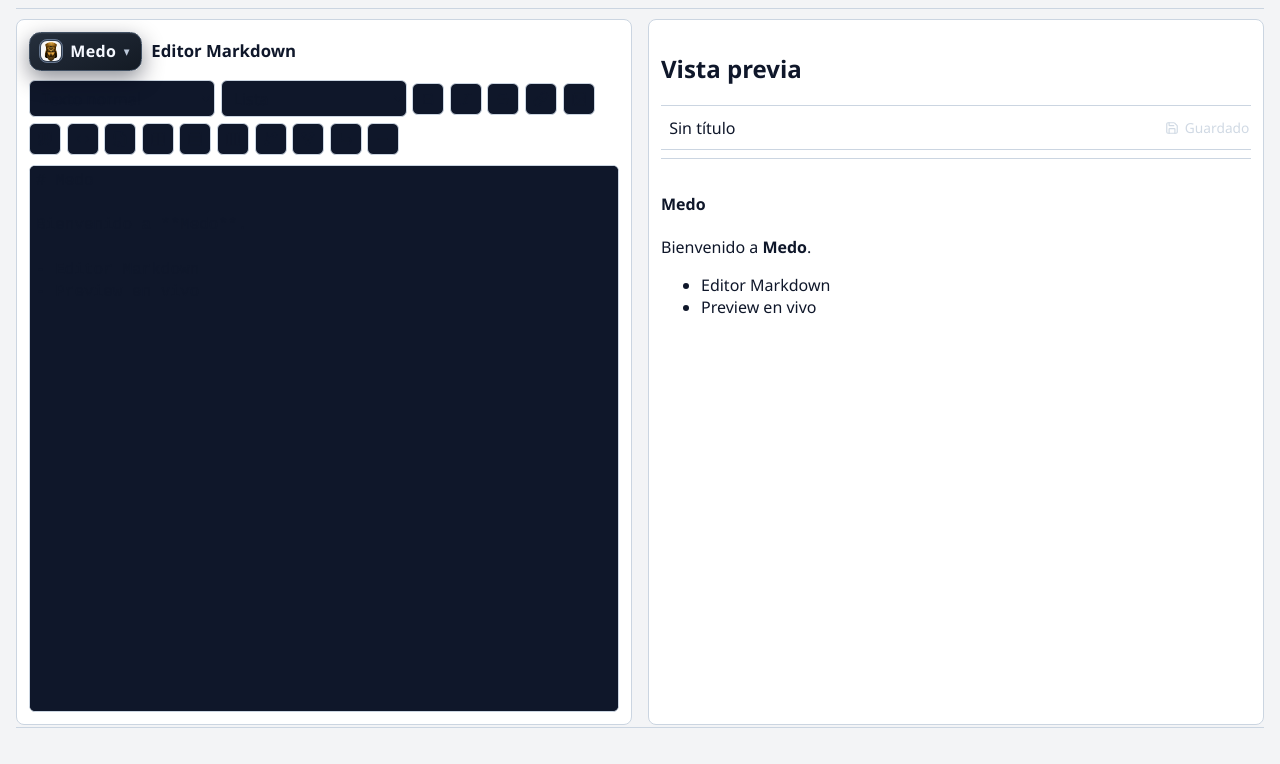
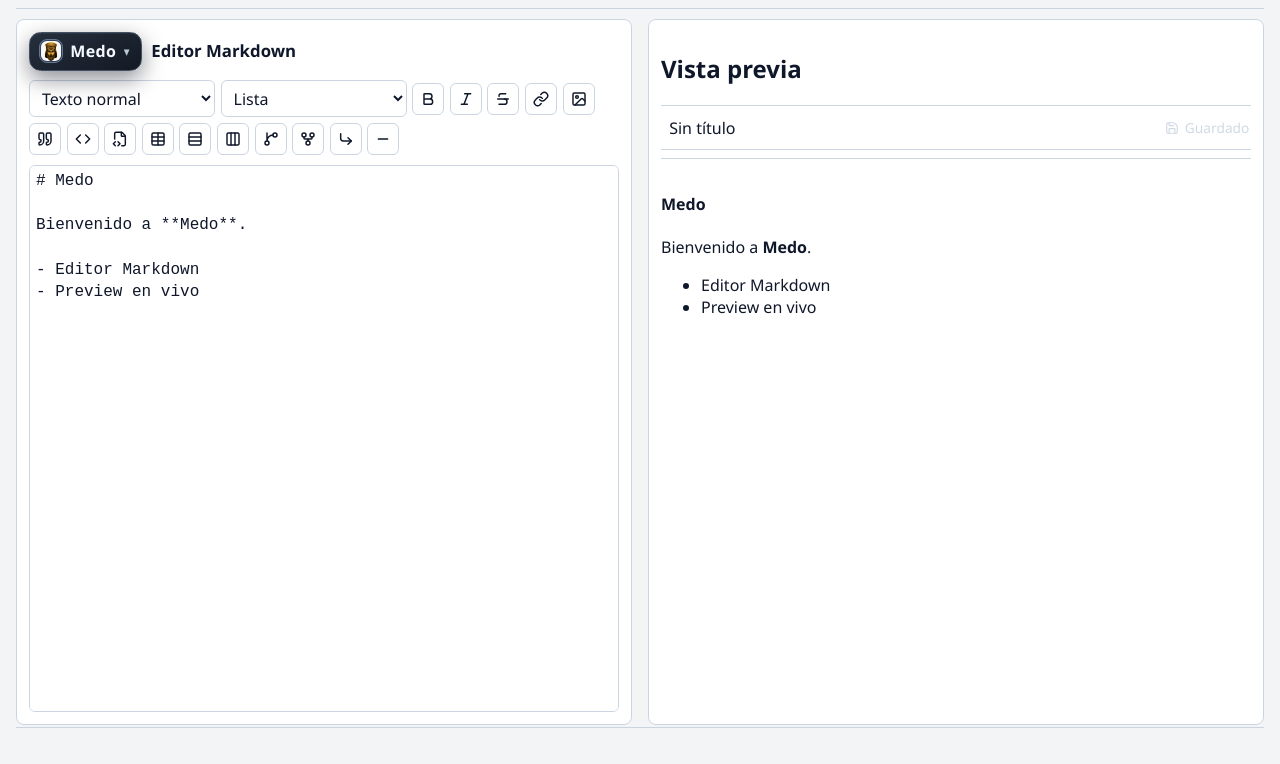
Before and after one commit to GeorgeValle/Medo, a React (Vite) app: page / in a window 1280 px wide. Shown: the top 764 px of the page. Built offline with nearby package versions, Linux system fonts and the light colour scheme.

Commit message:
Fix light theme contrast for editor and modal controls

```diff
--- a/src/App.module.css
+++ b/src/App.module.css
@@ -51,7 +51,7 @@
   display: flex;
   flex-direction: column;
   gap: 0.55rem;
-  background: #0f172a;
+  background: var(--color-modal-bg);
   border: 1px solid var(--color-border);
   border-radius: 10px;
   padding: 1rem;
@@ -66,11 +66,11 @@
 }
 
 .tabButton {
-  background: #101a2b;
-  color: var(--color-text);
+  background: var(--color-control-bg);
+  color: var(--color-control-text);
   border: 1px solid var(--color-border);
   border-radius: 8px 8px 0 0;
-  border-bottom-color: #334155;
+  border-bottom-color: var(--color-border);
   padding: 0.42rem 0.74rem;
   cursor: pointer;
   margin-bottom: -1px;
@@ -78,20 +78,20 @@
 
 .tabButton:hover {
   border-color: #5f6f83;
-  background: #18253b;
+  background: color-mix(in srgb, var(--color-control-bg) 80%, var(--color-text) 20%);
 }
 
 .tabButton:focus-visible {
-  outline: 2px solid #8ea3c2;
+  outline: 2px solid var(--color-focus);
   outline-offset: 1px;
 }
 
 .tabButtonActive {
-  background: #0f172a;
-  border-color: #9db3cf;
-  border-bottom-color: #0f172a;
-  box-shadow: inset 0 -1px 0 #0f172a, 0 1px 0 rgba(157, 179, 207, 0.2);
-  color: #f8fafc;
+  background: var(--color-modal-bg);
+  border-color: var(--color-border);
+  border-bottom-color: var(--color-modal-bg);
+  box-shadow: inset 0 -1px 0 var(--color-modal-bg), 0 1px 0 color-mix(in srgb, var(--color-border) 70%, transparent);
+  color: var(--color-text);
   font-weight: 600;
 }
 
@@ -103,7 +103,7 @@
 }
 
 .tabPanel:focus-visible {
-  outline: 2px solid #8ea3c2;
+  outline: 2px solid var(--color-focus);
   outline-offset: 2px;
 }
 
@@ -127,7 +127,7 @@
 .changelogItem h3 {
   margin: 0 0 0.45rem;
   font-size: 0.98rem;
-  color: #e2e8f0;
+  color: var(--color-text);
 }
 
 .changelogItem ul {
@@ -148,8 +148,8 @@
 
 .reportForm input,
 .reportForm textarea {
-  background: #101a2b;
-  color: var(--color-text);
+  background: var(--color-control-bg);
+  color: var(--color-control-text);
   border: 1px solid var(--color-border);
   border-radius: 6px;
   padding: 0.45rem 0.55rem;
@@ -182,7 +182,7 @@
   margin: 0.5rem 0;
   border-left: 3px solid #64748b;
   padding-left: 0.7rem;
-  color: #d1d5db;
+  color: var(--color-muted-text);
 }
 
 .modal button {
--- a/src/components/editor/EditorPanel.module.css
+++ b/src/components/editor/EditorPanel.module.css
@@ -30,8 +30,8 @@
 
 .formatToolbar select,
 .iconButton {
-  background: #0f172a;
-  color: var(--color-text);
+  background: var(--color-control-bg);
+  color: var(--color-control-text);
   border: 1px solid var(--color-border);
   border-radius: 6px;
 }
@@ -50,9 +50,9 @@
   transition: border-color 120ms ease, background-color 120ms ease, color 120ms ease;
 }
 
-.iconButton:hover { border-color: #64748b; color: #f8fafc; }
-.iconButton:active { background: #1e293b; }
-.iconButton:focus-visible { outline: 2px solid #facc15; outline-offset: 1px; }
+.iconButton:hover { border-color: #64748b; color: var(--color-text); }
+.iconButton:active { background: color-mix(in srgb, var(--color-control-bg) 65%, var(--color-text) 35%); }
+.iconButton:focus-visible { outline: 2px solid var(--color-focus); outline-offset: 1px; }
 
 .tooltip {
   position: absolute;
@@ -61,9 +61,9 @@
   transform: translateX(-50%) translateY(2px);
   pointer-events: none;
   white-space: nowrap;
-  background: #020617;
-  border: 1px solid #334155;
-  color: #f8fafc;
+  background: var(--color-modal-bg);
+  border: 1px solid var(--color-border);
+  color: var(--color-text);
   border-radius: 6px;
   padding: 0.2rem 0.4rem;
   font-size: 0.72rem;
@@ -85,7 +85,7 @@
   min-height: 340px;
   height: 100%;
   overflow: auto;
-  background: #0f172a;
+  background: var(--color-editor-bg);
   border: 1px solid var(--color-border);
   border-radius: 6px;
   min-width: 0;
--- a/src/components/editor/EditorPanel.tsx
+++ b/src/components/editor/EditorPanel.tsx
@@ -35,12 +35,12 @@ type Props = {
 
 const editorTheme = EditorView.theme({
   '&': { height: '100%' },
-  '.cm-content, .cm-gutters': { backgroundColor: '#0f172a', color: 'var(--color-text)' },
-  '.cm-content': { caretColor: '#facc15' },
-  '.cm-cursor': { borderLeftColor: '#facc15', borderLeftWidth: '2px' },
+  '.cm-content, .cm-gutters': { backgroundColor: 'var(--color-editor-bg)', color: 'var(--color-editor-text)' },
+  '.cm-content': { caretColor: 'var(--color-focus)' },
+  '.cm-cursor': { borderLeftColor: 'var(--color-focus)', borderLeftWidth: '2px' },
   '.cm-dropCursor': { borderLeftColor: '#ffffff', borderLeftWidth: '2px' },
-  '&.cm-focused .cm-cursor': { borderLeftColor: '#facc15' },
-  '&.cm-focused': { outline: '1px solid #facc15' },
+  '&.cm-focused .cm-cursor': { borderLeftColor: 'var(--color-focus)' },
+  '&.cm-focused': { outline: '1px solid var(--color-focus)' },
   '.cm-selectionBackground, &.cm-focused .cm-selectionBackground, ::selection': { backgroundColor: 'rgba(250, 204, 21, 0.3)' },
   '.cm-scroller': { overflow: 'auto', maxWidth: '100%' }
 });
--- a/src/components/preferences/PreferencesModal.module.css
+++ b/src/components/preferences/PreferencesModal.module.css
@@ -30,8 +30,8 @@
 
 .modal select,
 .modal button {
-  background: #101a2b;
-  color: var(--color-text);
+  background: var(--color-control-bg);
+  color: var(--color-control-text);
   border: 1px solid var(--color-border);
   border-radius: 6px;
   padding: 0.45rem 0.6rem;
--- a/src/styles/global.css
+++ b/src/styles/global.css
@@ -3,6 +3,13 @@
   --color-panel: #1f2937;
   --color-text: #e5e7eb;
   --color-border: #374151;
+  --color-editor-bg: #0f172a;
+  --color-editor-text: #e5e7eb;
+  --color-control-bg: #101a2b;
+  --color-control-text: #e5e7eb;
+  --color-modal-bg: #0f172a;
+  --color-muted-text: #d1d5db;
+  --color-focus: #facc15;
   color-scheme: dark;
   font-family: 'Segoe UI', Tahoma, Geneva, Verdana, sans-serif;
 }
@@ -12,11 +19,25 @@
   --color-panel: #ffffff;
   --color-text: #0f172a;
   --color-border: #cbd5e1;
+  --color-editor-bg: #ffffff;
+  --color-editor-text: #0f172a;
+  --color-control-bg: #ffffff;
+  --color-control-text: #0f172a;
+  --color-modal-bg: #ffffff;
+  --color-muted-text: #334155;
+  --color-focus: #2563eb;
   color-scheme: light;
 }
 
 :root[data-theme='system'] {
   color-scheme: light dark;
+  --color-editor-bg: #0f172a;
+  --color-editor-text: #e5e7eb;
+  --color-control-bg: #101a2b;
+  --color-control-text: #e5e7eb;
+  --color-modal-bg: #0f172a;
+  --color-muted-text: #d1d5db;
+  --color-focus: #facc15;
 }
 
 @media (prefers-color-scheme: light) {
@@ -25,6 +46,13 @@
     --color-panel: #ffffff;
     --color-text: #0f172a;
     --color-border: #cbd5e1;
+    --color-editor-bg: #ffffff;
+    --color-editor-text: #0f172a;
+    --color-control-bg: #ffffff;
+    --color-control-text: #0f172a;
+    --color-modal-bg: #ffffff;
+    --color-muted-text: #334155;
+    --color-focus: #2563eb;
   }
 }
 
```
Also changed, not shown: 1 other file (tests, documents, lock files or other folders).
